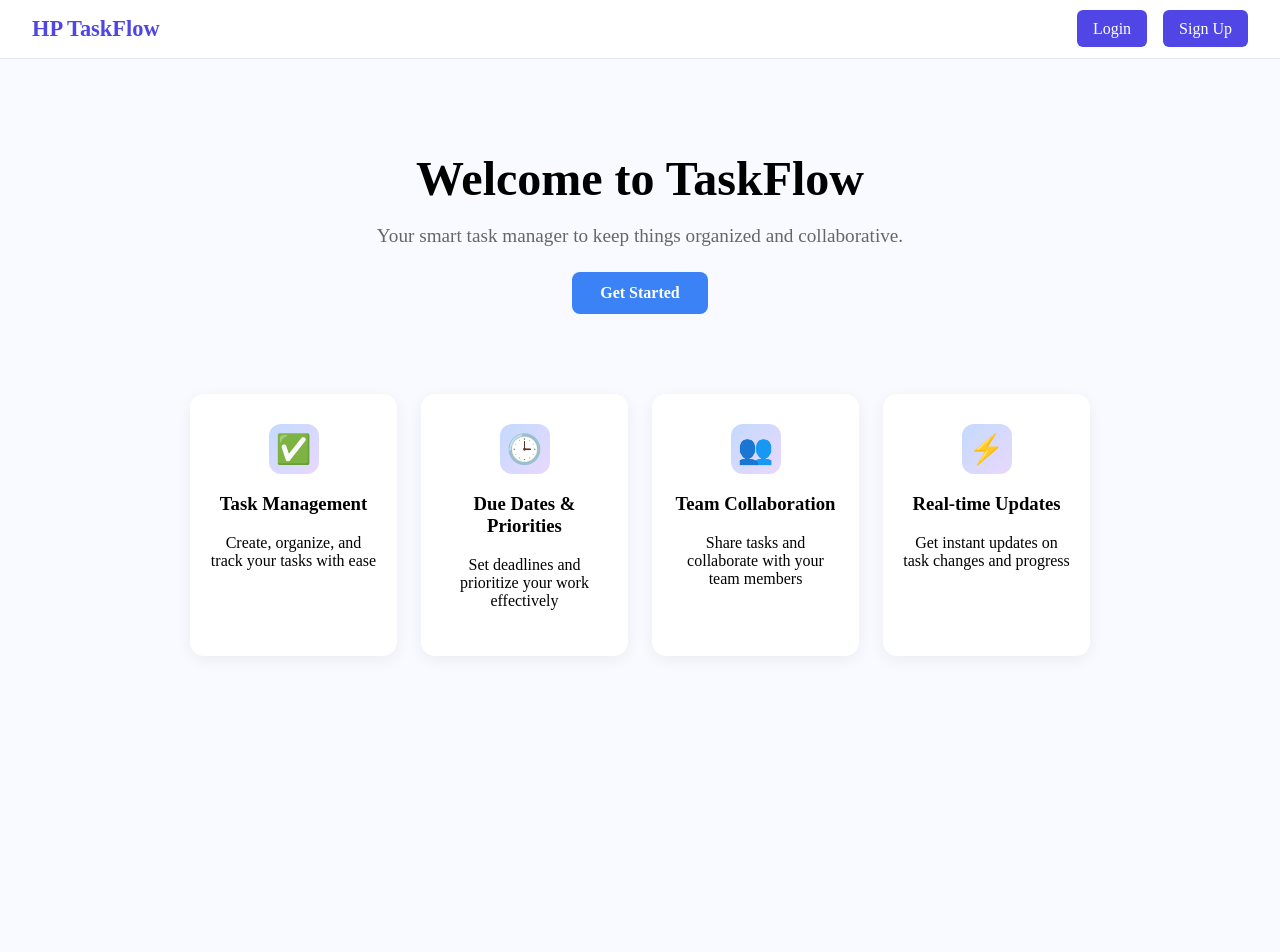
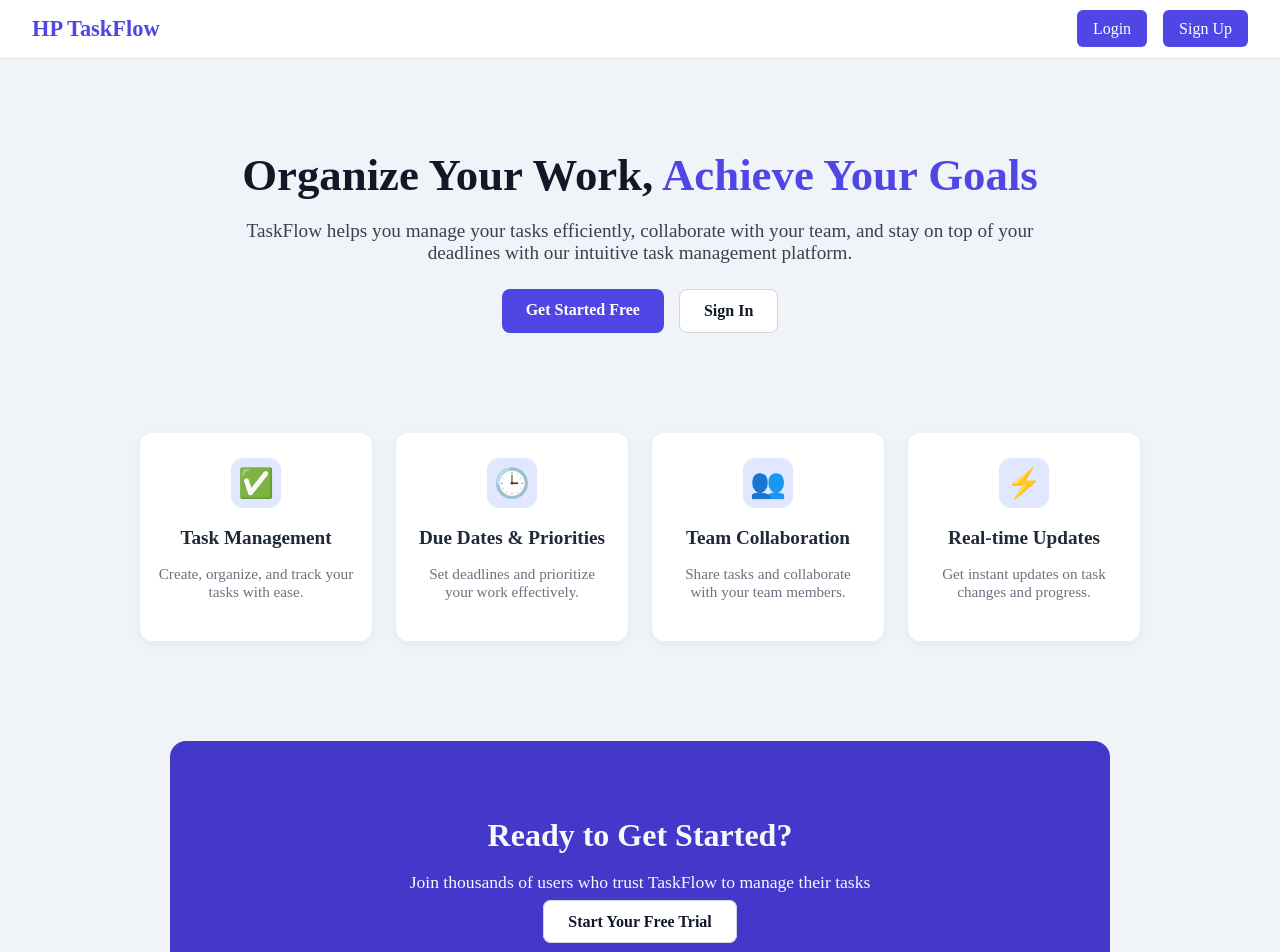
Before and after one commit to Itshari2005/HP-TaskFlow-Hackathon, a React (Vite) app: page / in a window 1280 px wide. Shown: the top 952 px of the page. Built offline with nearby package versions, Linux system fonts and the light colour scheme; no server answers.

Commit message:
Updated Intro Page

```diff
--- a/src/components/IntroPage.jsx
+++ b/src/components/IntroPage.jsx
@@ -9,32 +9,46 @@ const IntroPage = () => {
       <Header />
       <div className="intro-container">
         <div className="intro-content">
-          <h1>Welcome to TaskFlow</h1>
-          <p>Your smart task manager to keep things organized and collaborative.</p>
-          <Link to="/login" className="btn-primary">Get Started</Link>
+          <h1>
+            Organize Your Work, <span className="highlight">Achieve Your Goals</span>
+          </h1>
+          <p>
+            TaskFlow helps you manage your tasks efficiently, collaborate with your team, and stay
+            on top of your deadlines with our intuitive task management platform.
+          </p>
+          <div className="btn-group">
+            <Link to="/signup" className="btn-primary">Get Started Free</Link>
+            <Link to="/login" className="btn-secondary">Sign In</Link>
+          </div>
         </div>
 
         <div className="features-section">
           <div className="feature-card">
             <div className="feature-icon">✅</div>
             <h3>Task Management</h3>
-            <p>Create, organize, and track your tasks with ease</p>
+            <p>Create, organize, and track your tasks with ease.</p>
           </div>
           <div className="feature-card">
             <div className="feature-icon">🕒</div>
             <h3>Due Dates & Priorities</h3>
-            <p>Set deadlines and prioritize your work effectively</p>
+            <p>Set deadlines and prioritize your work effectively.</p>
           </div>
           <div className="feature-card">
             <div className="feature-icon">👥</div>
             <h3>Team Collaboration</h3>
-            <p>Share tasks and collaborate with your team members</p>
+            <p>Share tasks and collaborate with your team members.</p>
           </div>
           <div className="feature-card">
             <div className="feature-icon">⚡</div>
             <h3>Real-time Updates</h3>
-            <p>Get instant updates on task changes and progress</p>
+            <p>Get instant updates on task changes and progress.</p>
           </div>
+        </div>
+
+        <div className="cta-section">
+          <h2>Ready to Get Started?</h2>
+          <p>Join thousands of users who trust TaskFlow to manage their tasks</p>
+          <Link to="/signup" className="btn-secondary">Start Your Free Trial</Link>
         </div>
       </div>
       <Footer />
--- a/src/styles/intro.css
+++ b/src/styles/intro.css
@@ -1,61 +1,88 @@
 .intro-container {
   text-align: center;
+  background-color: #f0f4f8;
   padding: 60px 20px 40px;
-  background: #f9faff;
   min-height: 100vh;
 }
 
 .intro-content {
-  margin-bottom: 60px;
+  max-width: 800px;
+  margin: 0 auto 60px;
 }
 
 .intro-content h1 {
-  font-size: 3rem;
+  font-size: 2.8rem;
   margin-bottom: 15px;
+  font-weight: 800;
+  color: #111827;
+}
+
+.highlight {
+  color: #4f46e5; /* darker violet like your image */
 }
 
 .intro-content p {
   font-size: 1.2rem;
   margin-bottom: 25px;
-  color: #666;
+  color: #374151;
+}
+
+.btn-group {
+  display: flex;
+  justify-content: center;
+  gap: 15px;
+  flex-wrap: wrap;
 }
 
 .btn-primary {
-  display: inline-block;
-  padding: 12px 28px;
-  background-color: #3b82f6;
+  background-color: #4f46e5;
   color: white;
   font-weight: bold;
+  padding: 12px 24px;
+  border-radius: 8px;
   text-decoration: none;
-  border-radius: 8px;
   transition: background-color 0.3s;
 }
 
 .btn-primary:hover {
-  background-color: #2563eb;
+  background-color: #4338ca;
+}
+
+.btn-secondary {
+  background-color: white;
+  color: #111827;
+  font-weight: 600;
+  padding: 12px 24px;
+  border: 1px solid #d1d5db;
+  border-radius: 8px;
+  text-decoration: none;
+  transition: background-color 0.3s;
+}
+
+.btn-secondary:hover {
+  background-color: #f3f4f6;
 }
 
 .features-section {
   display: grid;
-  grid-template-columns: repeat(auto-fit, minmax(200px, 1fr)); /* reduced min width */
+  grid-template-columns: repeat(auto-fit, minmax(220px, 1fr));
   gap: 24px;
-  padding: 20px;
-  max-width: 900px;
-  margin: 0 auto;
+  padding: 40px 20px;
+  max-width: 1000px;
+  margin: 0 auto 60px;
 }
 
-
 .feature-card {
-  background-color: #fff;
-  border-radius: 14px;
-  box-shadow: 0 4px 16px rgba(0, 0, 0, 0.06);
-  padding: 30px 20px;
+  background-color: #ffffff;
+  border-radius: 12px;
+  padding: 25px 18px;
+  box-shadow: 0 2px 8px rgba(0, 0, 0, 0.06);
+  transition: transform 0.2s;
   text-align: center;
-  transition: transform 0.2s;
 }
 
 .feature-card:hover {
-  transform: translateY(-6px);
+  transform: translateY(-5px);
 }
 
 .feature-icon {
@@ -63,9 +90,41 @@
   height: 50px;
   margin: 0 auto 15px;
   font-size: 1.8rem;
-  background: linear-gradient(135deg, #c3dafe, #e9d8fd);
+  color: #4f46e5;
+  background-color: #e0e7ff;
   border-radius: 12px;
   display: flex;
   align-items: center;
   justify-content: center;
 }
+
+.feature-card h3 {
+  font-size: 1.2rem;
+  margin-bottom: 10px;
+  color: #1f2937;
+}
+
+.feature-card p {
+  font-size: 0.95rem;
+  color: #6b7280;
+}
+
+.cta-section {
+  background-color: #4338ca;
+  padding: 50px 20px;
+  border-radius: 16px;
+  max-width: 900px;
+  margin: 0 auto 40px;
+}
+
+.cta-section h2 {
+  font-size: 2rem;
+  margin-bottom: 10px;
+  color: #f6f8fb;
+}
+
+.cta-section p {
+  font-size: 1.1rem;
+  margin-bottom: 20px;
+  color: #f6f8fb;
+}
```
